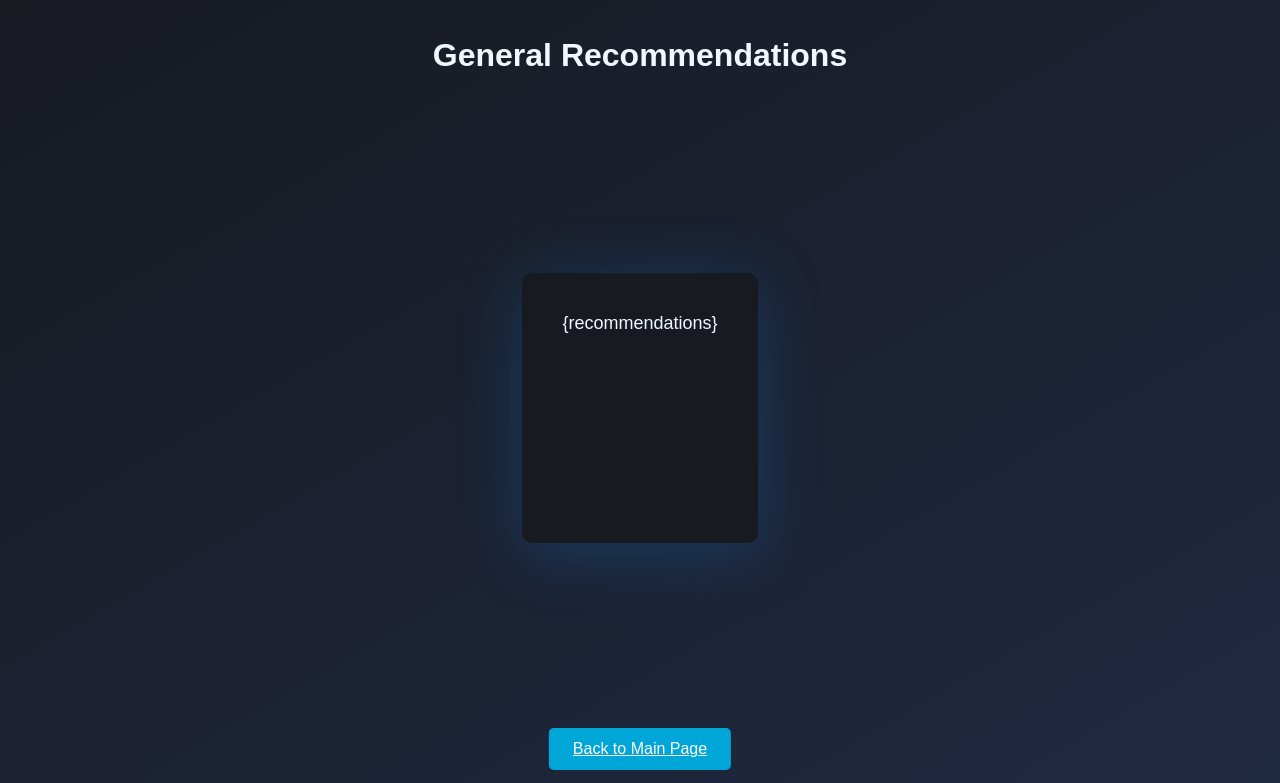
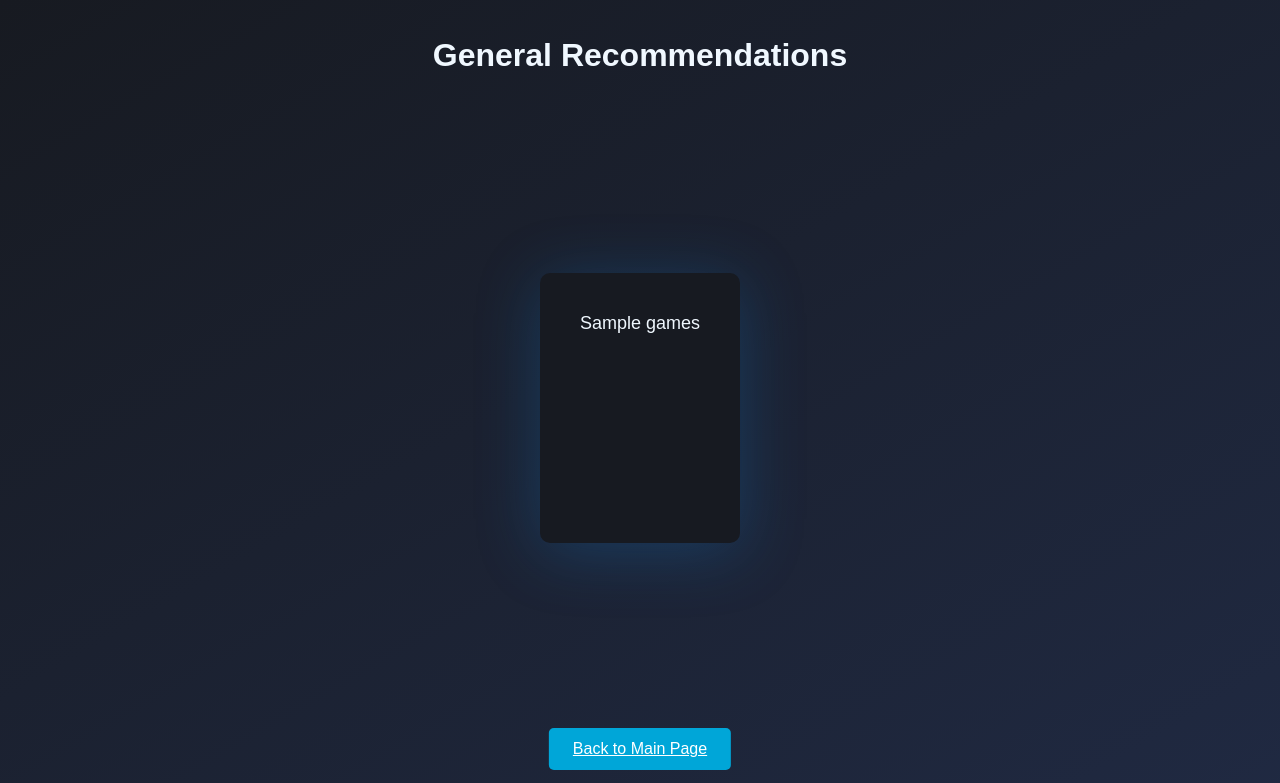
Before and after one commit to LTost/hackathon_prosjekt-2026-steamify, a Flask app: template templates/Recommended games.html in a window 1280 px wide. Shown: the top 783 px of the page. Run offline with Flask 3, Linux system fonts and the light colour scheme; the template is opened without the code that fills it: most values are stand-ins (such as "Sample title", 1, 10 or a date in 2020).

Commit message:
Update Recommended games.html

```diff
--- a/templates/Recommended games.html
+++ b/templates/Recommended games.html
@@ -110,7 +110,7 @@
 
 
     <h1 class="recommendations-title" style="color: aliceblue; position:absolute; top: 2%; left: 50%; transform: translateX(-50%);">General Recommendations</h1>
-<div class="container" id="results" style="color: aliceblue; font-size: 18px; text-align: left; max-width: 30%;">{recommendations}</div>
+<div class="container" id="results" style="color: aliceblue; font-size: 18px; text-align: left; max-width: 30%;">{{ games }}</div>
 <div style="position: fixed; bottom: 20px; left: 50%; transform: translateX(-50%); display: flex; gap: 10px;">
     <a href="main.html" class="mainbtn">Back to Main Page</a>
 </div>
```
